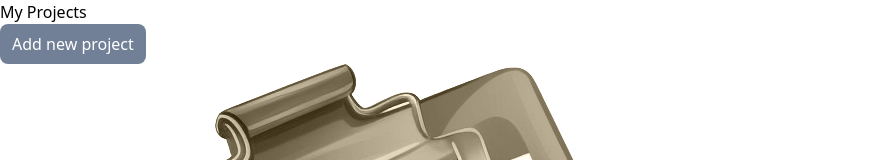
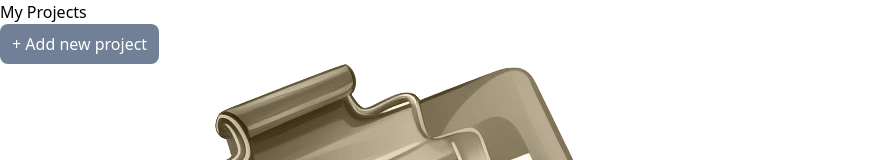
Before and after one commit to corentindeseine/05-projects-manager, a React (Vite) app: page / in a window 1280 px wide. Shown: the top 160 px of the page, without its empty margins (0-889 px from the left). Built offline with nearby package versions, Linux system fonts and the light colour scheme.

Commit message:
fix: pb typo

```diff
--- a/src/components/ProjectSidebar.jsx
+++ b/src/components/ProjectSidebar.jsx
@@ -26,7 +26,7 @@ export default function ProjectSidebar({ onNavigation, projects }) {
         onClick={handleClickAddProject}
         className="add-btn w-full mt-2"
       >
-        Add new project
+        + Add new project
       </button>
     </div>
   );
```
